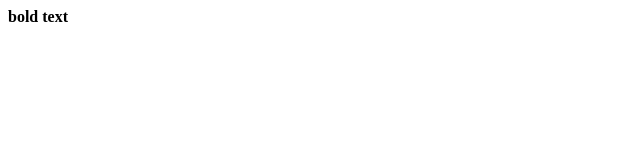
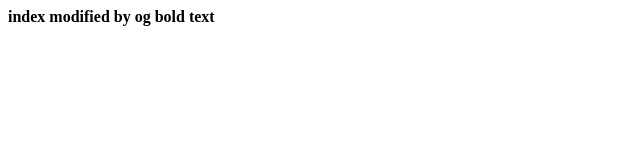
Before and after one commit to shaikvaliyababji/demoProject_2339117, a plain HTML site: page index.html in a window 1280 px wide. Shown: the whole page, without its empty margins (0-640 px from the left). Drawn offline with Linux system fonts and the light colour scheme.

Commit message:
added by og

```diff
--- a/index.html
+++ b/index.html
@@ -1 +1,2 @@
+<b>index modified by og</b>
 <b>bold text</b>
```
